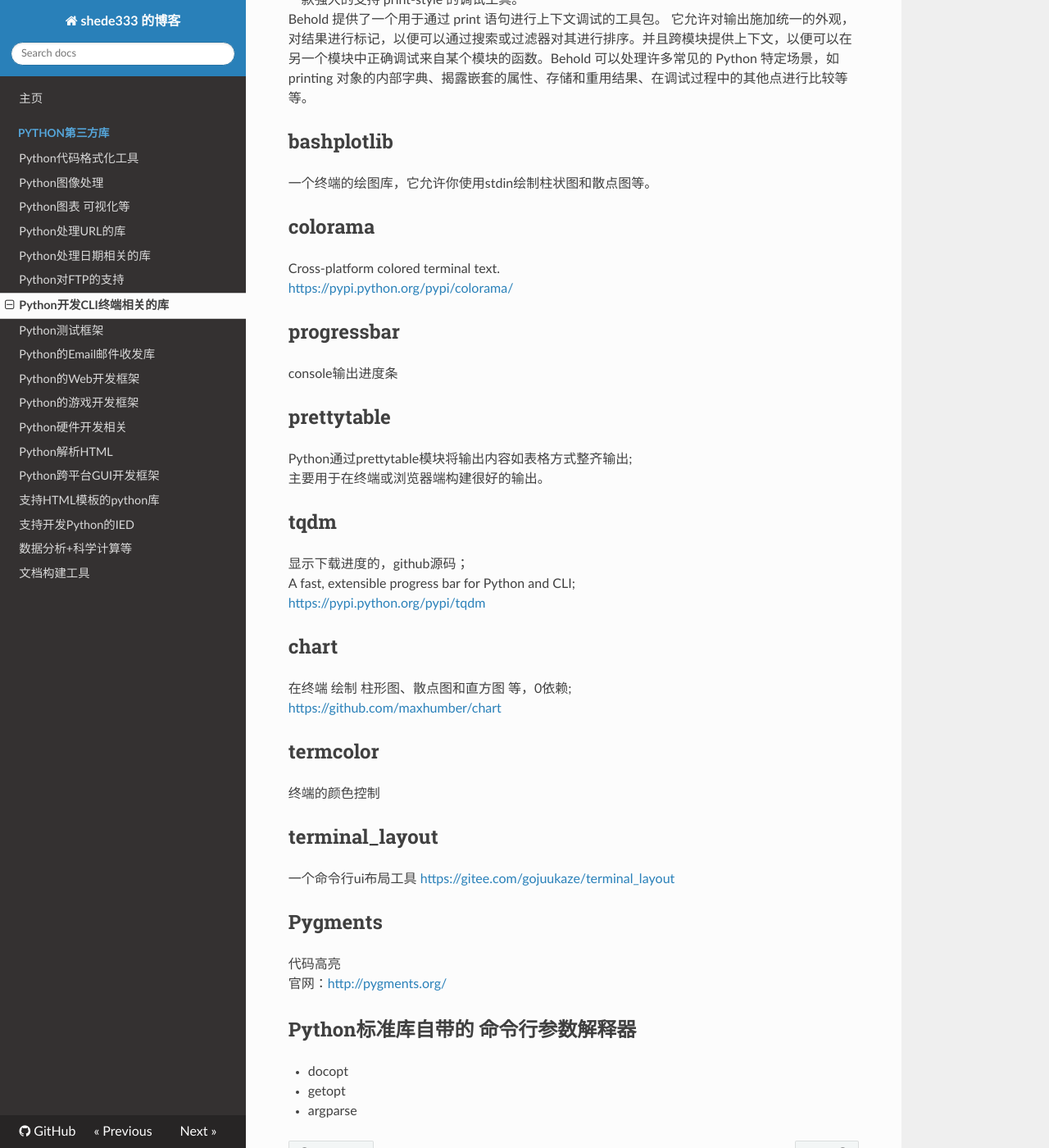
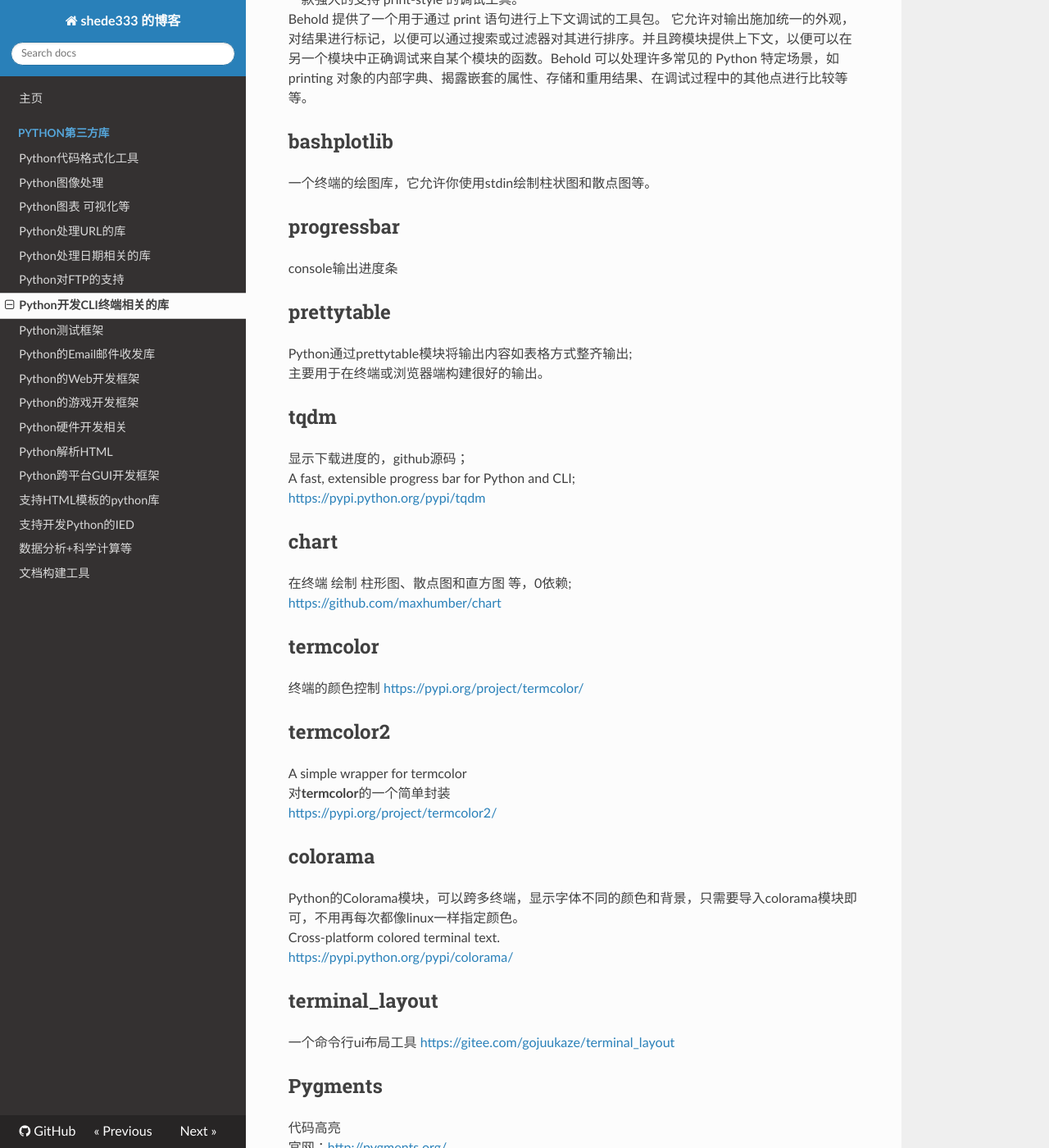
Before and after one commit to shede333/SWPy3rdLibMKBlog, an MkDocs documentation site: the page built from docs/Python第三方库/Python开发CLI终端相关的库.md, in a window 1280 px wide and 1400 px high, scrolled down 1318 px. Shown: the whole window at 82% size. Built offline with MkDocs 1.6.1, drawn with Linux system fonts in a browser that asks for light colours; nearby versions of some CDN libraries.

Commit message:
update CLI

```diff
--- a/docs/Python第三方库/Python开发CLI终端相关的库.md
+++ b/docs/Python第三方库/Python开发CLI终端相关的库.md
@@ -42,10 +42,6 @@
 ## bashplotlib
 一个终端的绘图库，它允许你使用stdin绘制柱状图和散点图等。
 
-## colorama
-Cross-platform colored terminal text.
-<https://pypi.python.org/pypi/colorama/>
-
 ## progressbar
 console输出进度条
 
@@ -64,6 +60,18 @@
 
 ## termcolor
 终端的颜色控制
+<https://pypi.org/project/termcolor/>
+
+## termcolor2
+A simple wrapper for termcolor
+对**termcolor**的一个简单封装
+<https://pypi.org/project/termcolor2/>
+
+## colorama
+Python的Colorama模块，可以跨多终端，显示字体不同的颜色和背景，只需要导入colorama模块即可，不用再每次都像linux一样指定颜色。
+Cross-platform colored terminal text.
+<https://pypi.python.org/pypi/colorama/>
+
 
 ## terminal_layout
 一个命令行ui布局工具
```
